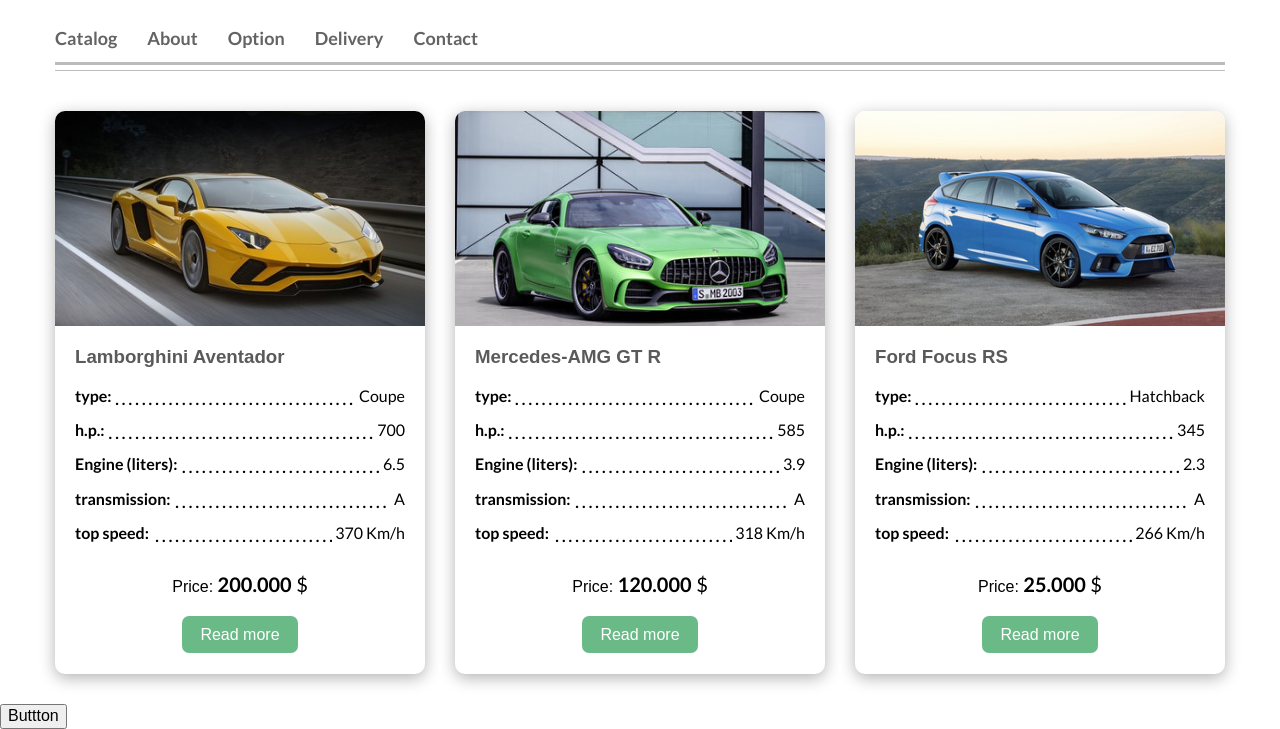
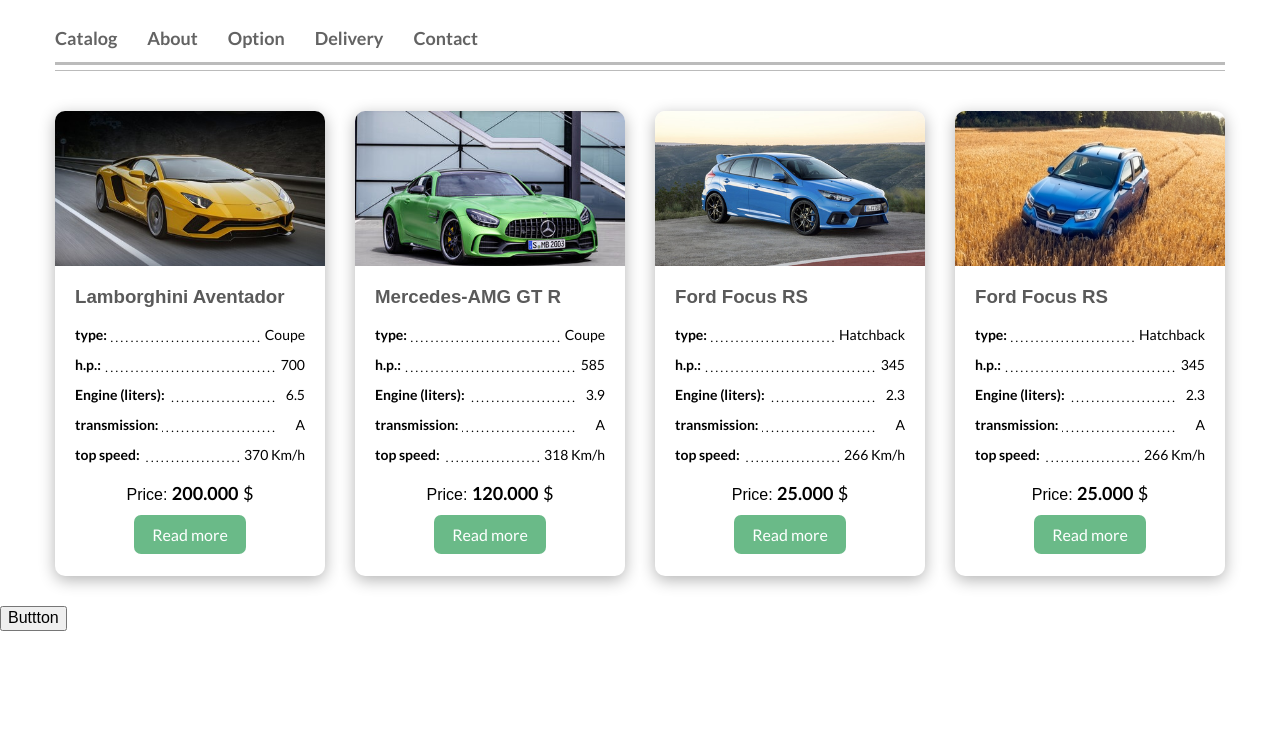
Before and after one commit to uladzimir83/JS_practice, a website built with webpack: page src/index.html in a window 1280 px wide. Shown: the part 71-800 px from the top of the page. Built offline with nearby package versions, Linux system fonts and the light colour scheme.

Commit message:
Added layout and styles for cards

```diff
--- a/src/index.html
+++ b/src/index.html
@@ -61,9 +61,10 @@
       </div>
     </header>
     <main>
-      <div class="content-part">
+      <div class="container">
+        <div class="page-content">
+          <div class="content">
             <section class="cards-grid">
-          <div class="container">
               <div class="cards-row">
                 <div class="cards">
                   <div class="cards__picture">
@@ -173,6 +174,41 @@
                     </div>
                   </div>
                 </div>
+                <div class="cards">
+                  <div class="cards__picture">
+                    <img src="./img/renault.jpg" alt=" " class="cards__picture__img">
+                  </div>
+                  <div class="cards__info">
+                    <h3 class="cards__title">Ford Focus RS</h3>
+                    <p class="cards__info__text">
+                      <span class="cards__info__type">type:</span>
+                      <span class="cards__info__data">Hatchback</span>
+                    </p>
+                    <p class="cards__info__text">
+                      <span class="cards__info__type">h.p.:</span>
+                      <span class="cards__info__data">345</span>
+                    </p>
+                    <p class="cards__info__text">
+                      <span class="cards__info__type">Engine (liters):</span>
+                      <span class="cards__info__data">2.3</span>
+                    </p>
+                    <p class="cards__info__text">
+                      <span class="cards__info__type">transmission:</span>
+                      <span class="cards__info__data">A</span>
+                    </p>
+                    <p class="cards__info__text">
+                      <span class="cards__info__type">top speed:</span>
+                      <span class="cards__info__data">266 Km/h</span>
+                    </p>
+                    <div class="cards__price">
+                      Price:
+                      <span class="cards__price__value">25.000</span>
+                      <span class="cards__price__symb">$</span>
+                    </div>
+                    <div class="cards__more">
+                      <a href="#" class="cards__more__link">Read more</a>
+                    </div>
+                  </div>
                 </div>
               </div>
             </section>
@@ -180,6 +216,8 @@
           <aside>
 
           </aside>
+        </div>
+      </div>
     </main>
   </div>
   <button id='btn'>Buttton</button>
--- a/src/scss/_settings.scss
+++ b/src/scss/_settings.scss
@@ -28,6 +28,10 @@
 a:hover {
   color: #8b8b8b;
   text-decoration-color: #8b8b8b;
+}
+
+.page-content {
+  display: flex;
 }
 
 .site-container {
--- a/src/scss/main.scss
+++ b/src/scss/main.scss
@@ -141,17 +141,17 @@
   overflow: hidden;
   margin: 0 15px 30px;
   border-radius: 10px;
-  width: calc((100% - 90px) / 3);
+  width: calc((100% - 120px) / 4);
   box-shadow: 0 4px 16px rgba(0, 0, 0, .3);
 }
 
 .cards__picture {
   overflow: hidden;
-  max-height: 215px;
+  max-height: 155px;
 }
 
 .cards__picture__img {
-  min-height: 220px;
+  min-height: 155px;
 }
 
 .cards__info {
@@ -175,15 +175,19 @@
   display: flex;
   justify-content: space-between;
   font-family: "Lato_bd";
+  font-size: 14px;
   background-color: #fff;
 }
 
 .cards__info__text::before {
-  content: ".  .  .  .  .  .  .  .  .  .  .  .  .  .  .  .  .  .  .  .  .  .  .  .  .  .  .  .  .  .  .  .  .  .  .  .  .  .  .  .  .  .  .  .  .  .  .";
+  content: ".  .  .  .  .  .  .  .  .  .  .  .  .  .  .  .  .  .  .  .  .  .  .  .  .  .  .  .  .  .  .  .  .  .  .  .  .  .  .  .";
   position: absolute;
   left: 0;
-  bottom: -3px;
+  bottom: -2px;
   width: 100%;
+  font-family: "Lato_rg";
+  font-size: 12px;
+  letter-spacing: 0.1px;
 }
 
 .cards__info__data {
@@ -196,18 +200,18 @@
 }
 
 .cards__price {
-  margin: 30px 0;
+  margin: 20px 0;
   text-align: center;
 }
 
 .cards__price__value {
   font-family: "Lato_bd";
-  font-size: 20px;
+  font-size: 18px;
 }
 
 .cards__price__symb {
   font-family: "Lato_rg";
-  font-size: 20px;
+  font-size: 18px;
 }
 
 .cards__more {
@@ -218,6 +222,9 @@
   border-radius: 7px;
   padding: 10px 18px;
   text-decoration-color: transparent;
+  font-family: "Lato_rg";
+  font-size: 16px;
+  line-height: 1.375;
   color: #fff;
   background-color: #6aba88;
 }
```
Lines whose indentation alone changed are shown as unchanged.
